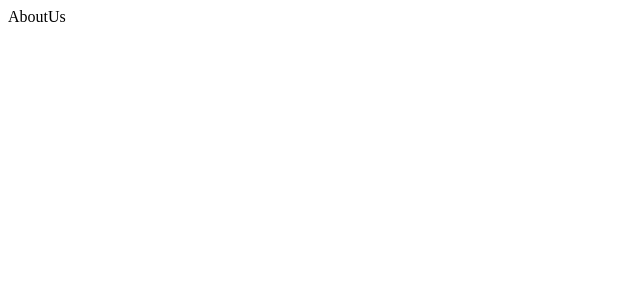
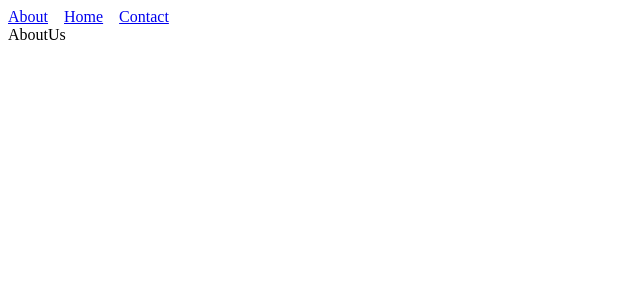
Before and after one commit to MehulAn/react-zclds1, a React (Create React App) app: page /about in a window 1280 px wide. Shown: the top 300 px of the page, without its empty margins (0-640 px from the left). Built offline with nearby package versions, Linux system fonts and the light colour scheme.

Commit message:
6 files modified

```diff
--- a/src/App.js
+++ b/src/App.js
@@ -1,9 +1,9 @@
 import React from 'react';
 import './style.css';
-// import { SampleComponent } from './SampleComponent';
 import Home from './Components/Home';
 import AboutUs from './Components/AboutUs';
 import Contact from './Components/Contact';
+import Navbar from './Components/Navbar';
 import { BrowserRouter as Router, Routes, Route } from 'react-router-dom';
 
 export default function App() {
--- a/src/Components/AboutUs.js
+++ b/src/Components/AboutUs.js
@@ -1,5 +1,11 @@
 import React from 'react';
+import Navbar from "./Navbar";
 
 export default function AboutUs() {
-  return <div>AboutUs</div>;
+  return (
+    <div>
+      <Navbar/>
+      AboutUs
+      </div>
+  );
 }
--- a/src/Components/Contact.js
+++ b/src/Components/Contact.js
@@ -1,5 +1,11 @@
 import React from 'react';
+import Navbar from './Navbar';
 
 export default function Contact() {
-  return <div>Contact</div>;
+  return (
+    <div>
+      <Navbar />
+      Contact
+    </div>
+  );
 }
--- a/src/Components/Home.js
+++ b/src/Components/Home.js
@@ -1,5 +1,11 @@
 import React from 'react';
+import Navbar from "./Navbar";
 
 export default function Home() {
-  return <div>Home</div>;
+  return (
+  <div>
+    <Navbar/>
+    Home
+    </div>
+  );
 }
--- a/src/Components/Navbar.js
+++ b/src/Components/Navbar.js
@@ -5,7 +5,9 @@ function Navbar() {
   return (
     <nav>
       <Link to="/about">About</Link>
+      &nbsp;&nbsp;&nbsp;&nbsp;
       <Link to="/">Home</Link>
+      &nbsp;&nbsp;&nbsp;&nbsp;
       <Link to="/contact">Contact</Link>
     </nav>
   );
--- a/src/style.css
+++ b/src/style.css
@@ -1,3 +1,7 @@
 h1, p {
   font-family: Lato;
 }
+.link-style{
+  background-color: olivedrab;
+  color: aliceblue;
+}
```
